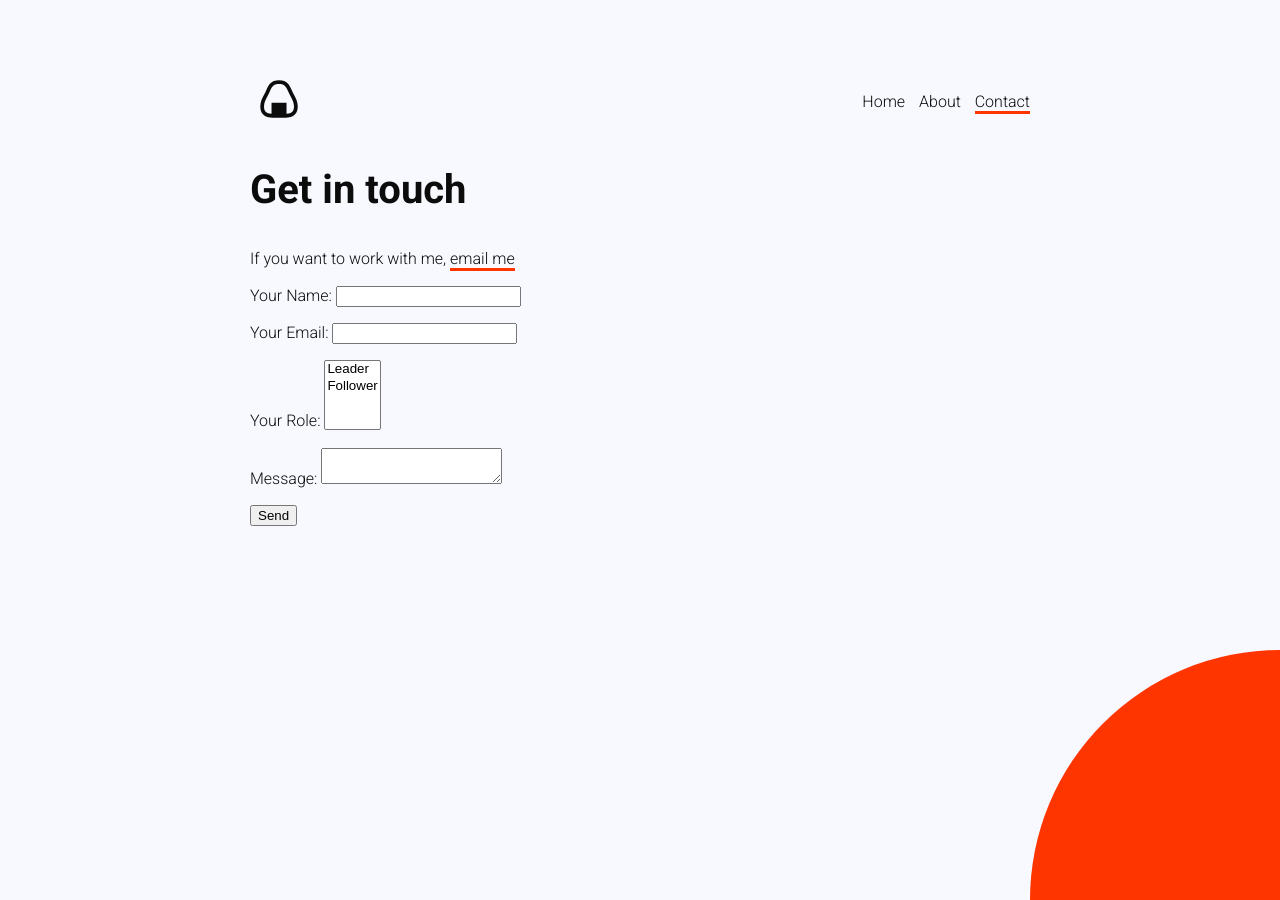
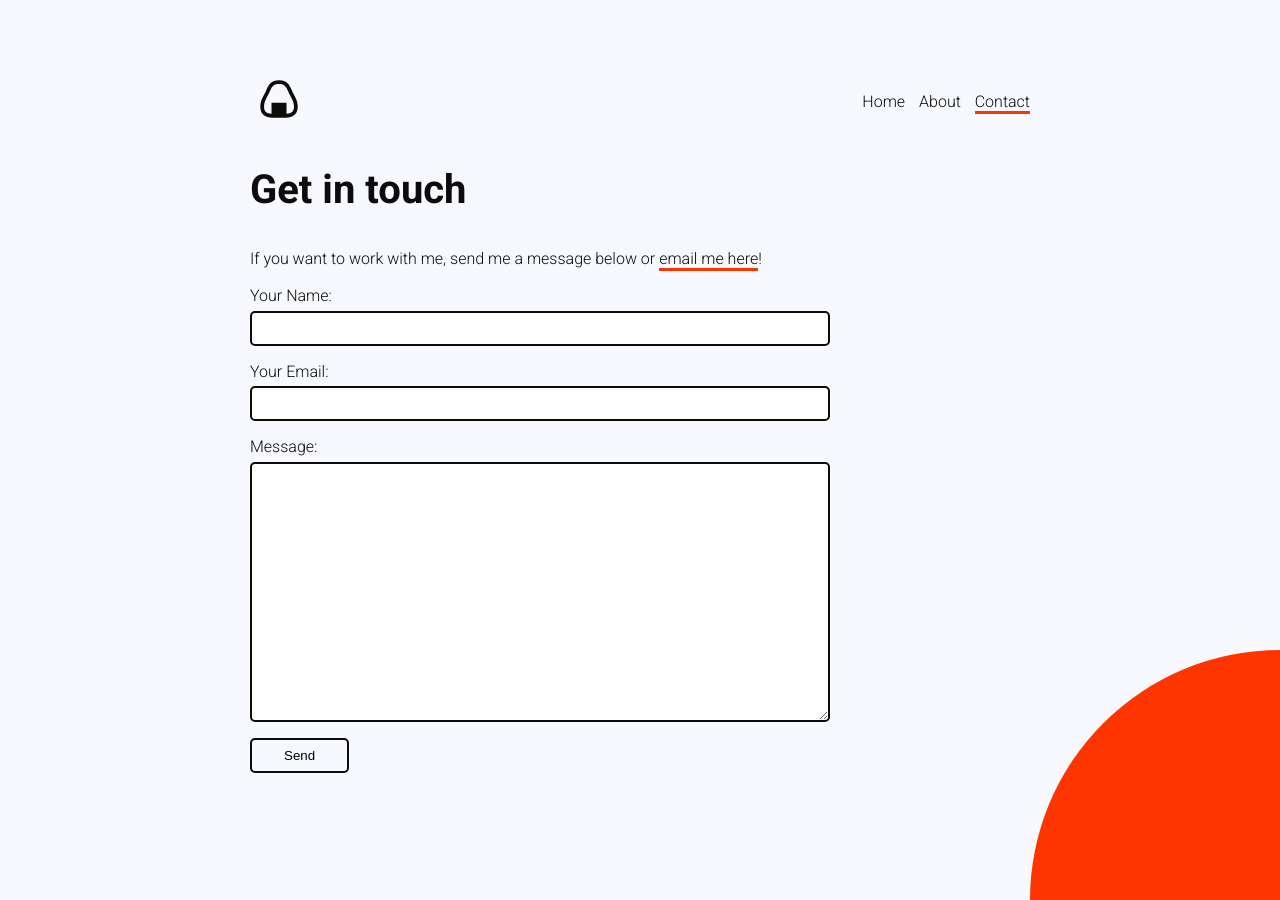
Before and after one commit to ben-peng/anightinjapan, a Jekyll site: the page built from contact.markdown, in a window 1280 px wide. Built offline with Jekyll 4.4.1, drawn with Linux system fonts in a browser that asks for light colours.

Commit message:
added form styling

```diff
--- a/assets/css/app.scss
+++ b/assets/css/app.scss
@@ -103,3 +103,48 @@ div.post{
         margin-bottom: 40px;
     }
 }
+
+
+
+input, textarea {
+    font-family: $typography, Arial;
+    display: block;
+    width: 100%;
+    padding: 8px;
+    margin-top: 4px;
+    border: 2px solid $black;
+    border-radius: 5px;
+    max-width:560px;
+ }
+
+textarea{
+    height: 240px;
+}
+
+input:focus, textarea:focus {
+    border: 2px solid #0c0c0c75;
+    outline: none !important;
+}
+
+button {
+    border: 2px solid $black;
+    border-radius: 5px;
+    padding: 8px 32px;
+    background-color: $background;
+    transition: background-color 0.3s ease, color 0.3s ease;
+}
+
+button:hover {
+    background-color: $black;
+    color: $background;
+}
+
+@media (max-width: 820px){
+    body{
+        margin: 80px 40px;
+    }
+
+    textarea{
+        height: 80px;
+    }
+}
--- a/contact.markdown
+++ b/contact.markdown
@@ -6,7 +6,7 @@ sidebar: menu
 
 ## Get in touch
 
-If you want to work with me, [email me](mailto:benjamin.w.peng@gmail.com)
+If you want to work with me, send me a message below or [email me here](mailto:benjamin.w.peng@gmail.com)!
 
 <form name="contact" method="POST" data-netlify="true">
   <p>
@@ -15,14 +15,9 @@ If you want to work with me, [email me](mailto:benjamin.w.peng@gmail.com)
   <p>
     <label>Your Email: <input type="email" name="email" /></label>
   </p>
+
   <p>
-    <label>Your Role: <select name="role[]" multiple>
-      <option value="leader">Leader</option>
-      <option value="follower">Follower</option>
-    </select></label>
-  </p>
-  <p>
-    <label>Message: <textarea name="message"></textarea></label>
+    <label>Message: <textarea name="message" rows="4"></textarea></label>
   </p>
   <p>
     <button type="submit">Send</button>
```
